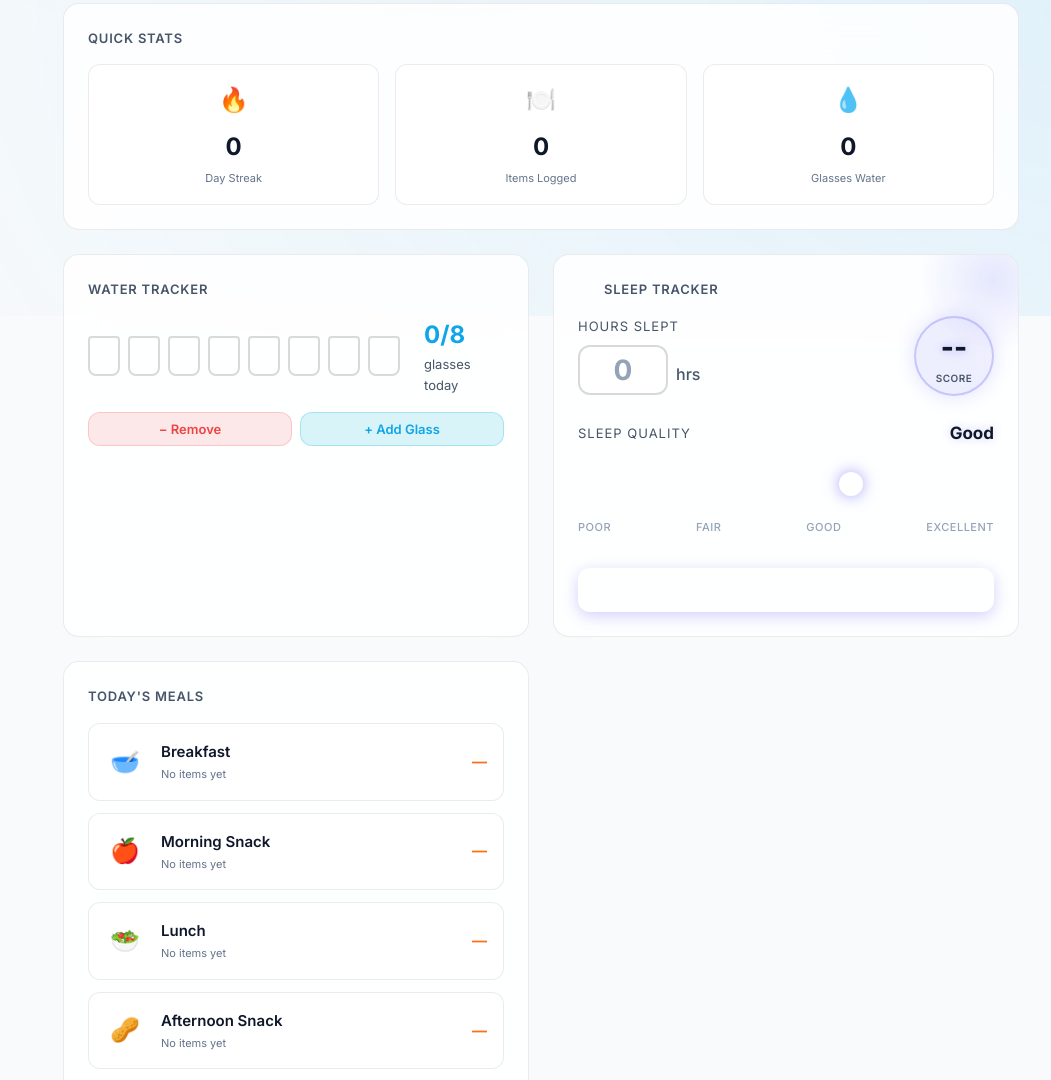
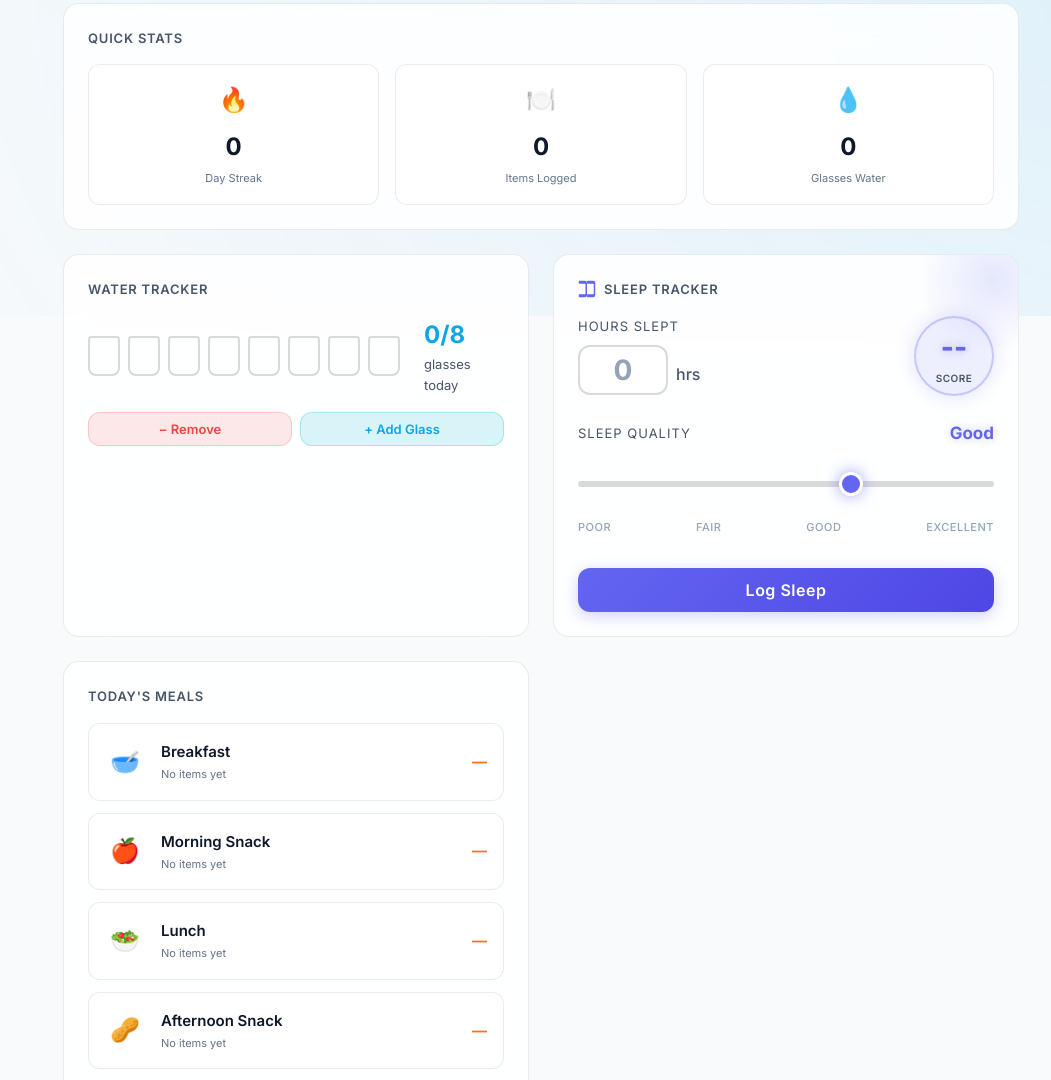
Before and after one commit to abdulah-naeem/NutriTrack, a website with bundled scripts: page index.html in a window 1280 px wide. Shown: the part 884-1964 px from the top of the page, without its empty margins (229-1280 px from the left). Built offline with nearby package versions, Linux system fonts and the light colour scheme.

Commit message:
Update index.css

```diff
--- a/css/index.css
+++ b/css/index.css
@@ -36,6 +36,7 @@
   --accent-violet: #8b5cf6;
   --accent-emerald: #10b981;
   --accent-cyan: #0ea5e9;
+  --accent-blue: #6366f1;
   --accent-red: #ef4444;
   --accent-amber: #f59e0b;
 
@@ -99,6 +100,8 @@
   --glow-color-1: rgba(99, 102, 241, 0.06);
   --glow-color-2: rgba(249, 115, 22, 0.04);
   --glow-color-3: rgba(236, 72, 153, 0.03);
+
+  --accent-blue: #6366f1;
 }
 
 :root {
@@ -1921,7 +1924,7 @@ input[type="number"] {
   -webkit-appearance: none;
   width: 100%;
   height: 6px;
-  background: rgba(255, 255, 255, 0.1);
+  background: var(--border-medium);
   border-radius: 3px;
   outline: none;
   margin: 10px 0;
@@ -1936,7 +1939,7 @@ input[type="number"] {
   background: var(--accent-blue);
   cursor: pointer;
   box-shadow: 0 0 15px rgba(99, 102, 241, 0.6);
-  border: 3px solid var(--bg-card);
+  border: 3px solid var(--bg-surface);
   transition: transform 0.2s;
 }
 
```
